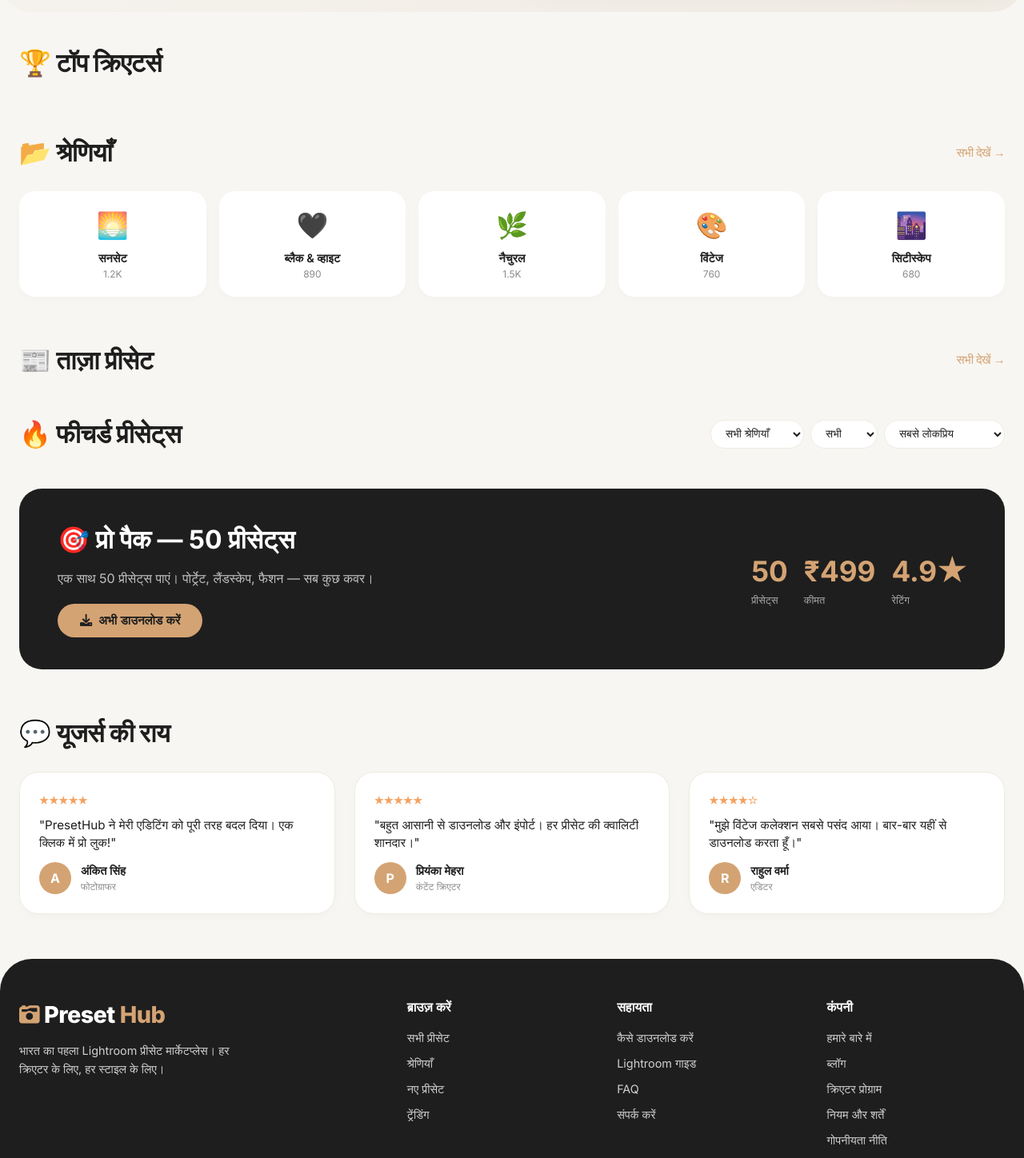
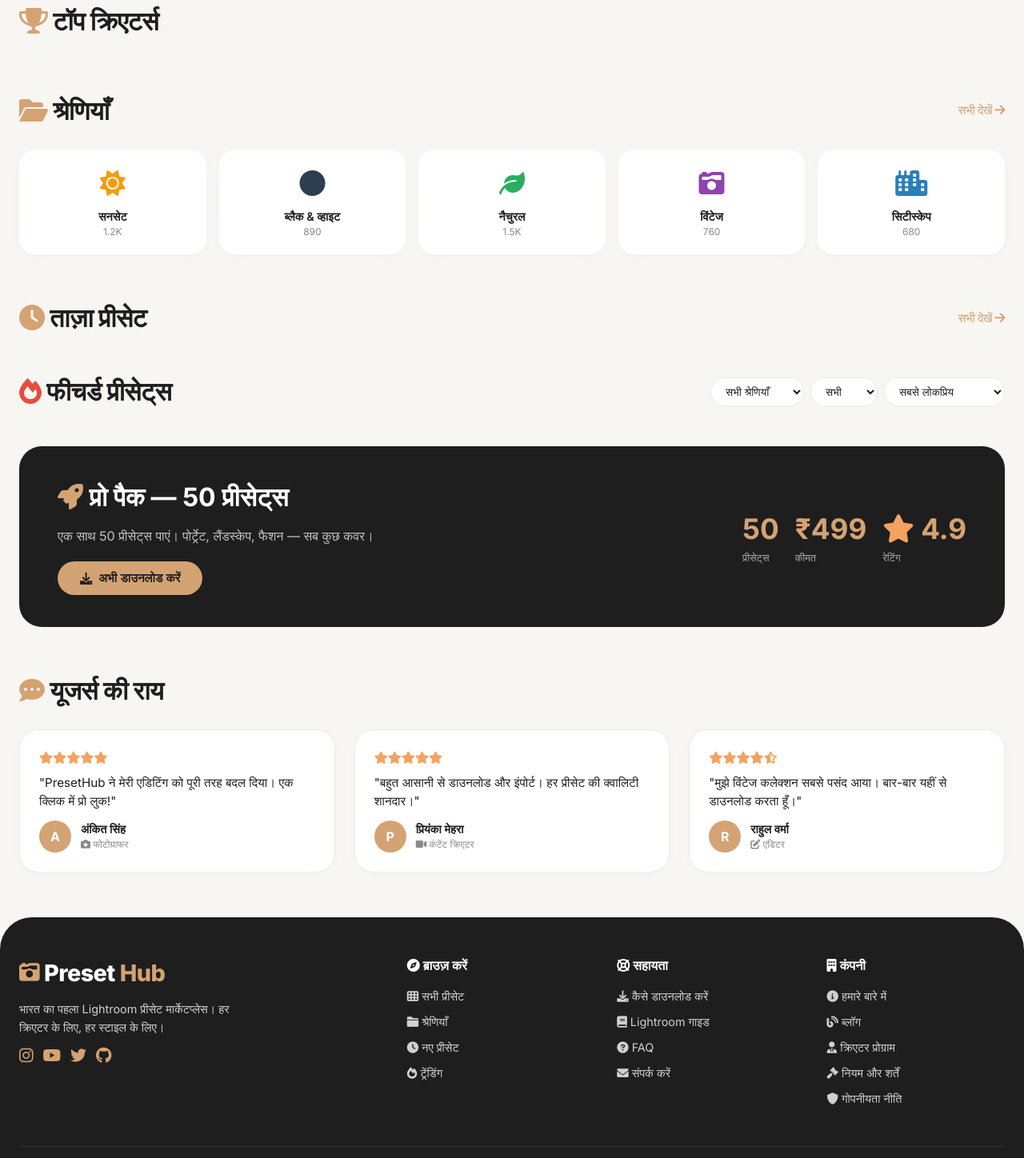
Before and after one commit to Itzprakash910/presethub-website, a plain HTML site: page frontend/index.html in a window 1280 px wide. Shown: the part 623-2071 px from the top of the page at 80% size. Drawn offline with Linux system fonts and the light colour scheme; no server answers.

Commit message:
Add files via upload

```diff
--- a/frontend/index.html
+++ b/frontend/index.html
@@ -97,15 +97,15 @@
                 <a href="/" class="logo"><i class="fas fa-camera-retro"></i> Preset<span>Hub</span></a>
 
                 <div class="nav-search">
-                    <input type="text" id="searchInput" placeholder="खोजें प्रीसेट, शैली, या क्रिएटर..." />
+                    <input type="text" id="searchInput" placeholder="खोजें प्रीसेट, शैली, या क्रिएटर..." aria-label="Search presets" />
                     <div id="searchSuggestions" style="display:none;position:absolute;top:100%;left:0;right:0;background:#fff;border-radius:12px;box-shadow:0 8px 24px rgba(0,0,0,0.1);z-index:10;max-height:300px;overflow-y:auto;margin-top:4px;"></div>
-                    <button id="searchBtn"><i class="fas fa-search"></i> खोजें</button>
+                    <button id="searchBtn" aria-label="Search"><i class="fas fa-search"></i> खोजें</button>
                 </div>
 
                 <div class="nav-actions">
                     <!-- Offline Indicator -->
                     <div id="offlineIndicator" style="display:none; background:#f39c12; color:#fff; padding:4px 12px; border-radius:20px; font-size:0.7rem; font-weight:600; margin-right:8px;">
-                        ⚡ ऑफलाइन
+                        <i class="fas fa-wifi"></i> ऑफलाइन
                     </div>
 
                     <!-- Wishlist -->
@@ -119,21 +119,21 @@
                         <i class="fas fa-moon"></i>
                     </button>
 
-                    <!-- 🔔 Notification Bell -->
+                    <!-- Notification Bell -->
                     <button class="icon-btn" id="notificationBtn" aria-label="Notifications" style="position:relative;">
                         <i class="fas fa-bell"></i>
                         <span id="notifBadge" style="position:absolute;top:-5px;right:-5px;background:#e74c3c;color:#fff;border-radius:50%;padding:2px 6px;font-size:0.7rem;display:none;">0</span>
                     </button>
 
-                    <!-- 🚪 Exit Button -->
+                    <!-- Exit Button -->
                     <button class="icon-btn" id="exitBtn" aria-label="Exit" onclick="exitSite()">
                         <i class="fas fa-sign-out-alt"></i>
                     </button>
 
                     <!-- Auth Section -->
                     <div id="authSection">
-                        <button class="btn btn-sm btn-outline" id="loginBtn">लॉग इन</button>
-                        <button class="btn btn-sm btn-primary" id="signupBtn">साइन अप</button>
+                        <button class="btn btn-sm btn-outline" id="loginBtn"><i class="fas fa-sign-in-alt"></i> लॉग इन</button>
+                        <button class="btn btn-sm btn-primary" id="signupBtn"><i class="fas fa-user-plus"></i> साइन अप</button>
                     </div>
 
                     <!-- User Section -->
@@ -171,7 +171,7 @@
                         </div>
                         <div class="hero-stats">
                             <div><div class="num" id="statPresets">12K+</div><div class="label">प्रीसेट्स</div></div>
-                            <div><div class="num">4.8★</div><div class="label">औसत रेटिंग</div></div>
+                            <div><div class="num"><i class="fas fa-star" style="color:#f4a261;"></i> 4.8</div><div class="label">औसत रेटिंग</div></div>
                             <div><div class="num" id="statUsers">50K</div><div class="label">सक्रिय यूजर्स</div></div>
                         </div>
                     </div>
@@ -183,10 +183,10 @@
                             <rect x="180" y="160" width="120" height="100" rx="12" fill="#d4c5b2" />
                             <circle cx="330" cy="80" r="30" fill="#d4a373" opacity="0.6" />
                             <circle cx="340" cy="210" r="24" fill="#d4a373" opacity="0.4" />
-                            <text x="120" y="280" font-family="Inter" font-weight="700" font-size="18" fill="#4a3f35">✨ प्रीसेट प्रीव्यू</text>
+                            <text x="120" y="280" font-family="Inter" font-weight="700" font-size="18" fill="#4a3f35"><i class="fas fa-wand-magic-sparkles"></i> प्रीसेट प्रीव्यू</text>
                         </svg>
                         <div class="hero-badge">
-                            <i class="fas fa-star" style="color:#f4a261;"></i> 4.8 ★ (2.3K समीक्षाएँ)
+                            <i class="fas fa-star" style="color:#f4a261;"></i> 4.8 <i class="fas fa-star" style="color:#f4a261;font-size:0.8rem;"></i> (2.3K समीक्षाएँ)
                         </div>
                     </div>
                 </div>
@@ -195,7 +195,7 @@
             <!-- Top Creators -->
             <section class="container" id="topCreatorsSection">
                 <div class="section-title">
-                    <span>🏆 टॉप क्रिएटर्स</span>
+                    <span><i class="fas fa-trophy" style="color:#d4a373;"></i> टॉप क्रिएटर्स</span>
                 </div>
                 <div class="top-creators-grid" id="topCreatorsGrid"></div>
             </section>
@@ -203,23 +203,23 @@
             <!-- Categories -->
             <section class="container" id="categoriesSection">
                 <div class="section-title">
-                    <span>📂 श्रेणियाँ</span>
-                    <a href="#" onclick="document.getElementById('presetsSection').scrollIntoView({behavior:'smooth'}); return false;">सभी देखें →</a>
+                    <span><i class="fas fa-folder-open" style="color:#d4a373;"></i> श्रेणियाँ</span>
+                    <a href="#" onclick="document.getElementById('presetsSection').scrollIntoView({behavior:'smooth'}); return false;">सभी देखें <i class="fas fa-arrow-right"></i></a>
                 </div>
                 <div class="categories" id="categoryList">
-                    <div class="category-card" data-category="सनसेट"><div class="icon">🌅</div><div class="name">सनसेट</div><div class="count">1.2K</div></div>
-                    <div class="category-card" data-category="ब्लैक & व्हाइट"><div class="icon">🖤</div><div class="name">ब्लैक &amp; व्हाइट</div><div class="count">890</div></div>
-                    <div class="category-card" data-category="नैचुरल"><div class="icon">🌿</div><div class="name">नैचुरल</div><div class="count">1.5K</div></div>
-                    <div class="category-card" data-category="विंटेज"><div class="icon">🎨</div><div class="name">विंटेज</div><div class="count">760</div></div>
-                    <div class="category-card" data-category="सिटीस्केप"><div class="icon">🌆</div><div class="name">सिटीस्केप</div><div class="count">680</div></div>
+                    <div class="category-card" data-category="सनसे트"><div class="icon"><i class="fas fa-sun" style="color:#f39c12;"></i></div><div class="name">सनसेट</div><div class="count">1.2K</div></div>
+                    <div class="category-card" data-category="ब्लैक & व्हाइट"><div class="icon"><i class="fas fa-circle" style="color:#2c3e50;"></i></div><div class="name">ब्लैक &amp; व्हाइट</div><div class="count">890</div></div>
+                    <div class="category-card" data-category="नैचुरल"><div class="icon"><i class="fas fa-leaf" style="color:#27ae60;"></i></div><div class="name">नैचुरल</div><div class="count">1.5K</div></div>
+                    <div class="category-card" data-category="विंटेज"><div class="icon"><i class="fas fa-camera-retro" style="color:#8e44ad;"></i></div><div class="name">विंटेज</div><div class="count">760</div></div>
+                    <div class="category-card" data-category="सिटीस्केप"><div class="icon"><i class="fas fa-city" style="color:#2980b9;"></i></div><div class="name">सिटीस्केप</div><div class="count">680</div></div>
                 </div>
             </section>
 
             <!-- Latest Presets -->
             <section class="container" id="latestSection">
                 <div class="section-title">
-                    <span>📰 ताज़ा प्रीसेट</span>
-                    <a href="#" onclick="document.getElementById('presetsSection').scrollIntoView({behavior:'smooth'}); return false;">सभी देखें →</a>
+                    <span><i class="fas fa-clock" style="color:#d4a373;"></i> ताज़ा प्रीसेट</span>
+                    <a href="#" onclick="document.getElementById('presetsSection').scrollIntoView({behavior:'smooth'}); return false;">सभी देखें <i class="fas fa-arrow-right"></i></a>
                 </div>
                 <div class="preset-grid" id="latestGrid"></div>
             </section>
@@ -227,9 +227,9 @@
             <!-- Presets Grid -->
             <section class="container" id="presetsSection">
                 <div class="section-title">
-                    <span id="presetTitle">🔥 फीचर्ड प्रीसेट्स</span>
+                    <span id="presetTitle"><i class="fas fa-fire" style="color:#e74c3c;"></i> फीचर्ड प्रीसेट्स</span>
                     <div style="display:flex;gap:8px;flex-wrap:wrap;">
-                        <select id="filterCategory" class="filter-select">
+                        <select id="filterCategory" class="filter-select" aria-label="Filter by category">
                             <option value="">सभी श्रेणियाँ</option>
                             <option value="सनसेट">सनसेट</option>
                             <option value="ब्लैक & व्हाइट">ब्लैक & व्हाइट</option>
@@ -237,12 +237,12 @@
                             <option value="विंटेज">विंटेज</option>
                             <option value="सिटीस्केप">सिटीस्केप</option>
                         </select>
-                        <select id="filterPrice" class="filter-select">
+                        <select id="filterPrice" class="filter-select" aria-label="Filter by price">
                             <option value="">सभी</option>
                             <option value="free">मुफ्त</option>
                             <option value="paid">सशुल्क</option>
                         </select>
-                        <select id="filterSort" class="filter-select">
+                        <select id="filterSort" class="filter-select" aria-label="Sort by">
                             <option value="popular">सबसे लोकप्रिय</option>
                             <option value="rating">उच्च रेटिंग</option>
                             <option value="newest">नए</option>
@@ -263,36 +263,36 @@
             <section class="container" id="featuredBanner">
                 <div class="featured-banner">
                     <div>
-                        <h2>🎯 प्रो पैक — 50 प्रीसेट्स</h2>
+                        <h2><i class="fas fa-rocket" style="color:#d4a373;"></i> प्रो पैक — 50 प्रीसेट्स</h2>
                         <p>एक साथ 50 प्रीसेट्स पाएं। पोर्ट्रेट, लैंडस्केप, फैशन — सब कुछ कवर।</p>
                         <button class="btn" id="featuredDownloadBtn"><i class="fas fa-download"></i> अभी डाउनलोड करें</button>
                     </div>
                     <div class="badge-group">
                         <div><div class="num">50</div><div class="label">प्रीसेट्स</div></div>
                         <div><div class="num">₹499</div><div class="label">कीमत</div></div>
-                        <div><div class="num">4.9★</div><div class="label">रेटिंग</div></div>
+                        <div><div class="num"><i class="fas fa-star" style="color:#f4a261;"></i> 4.9</div><div class="label">रेटिंग</div></div>
                     </div>
                 </div>
             </section>
 
             <!-- Testimonials -->
             <section class="container testimonials" id="testimonialsSection">
-                <div class="section-title"><span>💬 यूजर्स की राय</span></div>
+                <div class="section-title"><span><i class="fas fa-comment-dots" style="color:#d4a373;"></i> यूजर्स की राय</span></div>
                 <div class="testimonial-grid">
                     <div class="testimonial-card">
-                        <div class="stars">★★★★★</div>
+                        <div class="stars"><i class="fas fa-star"></i><i class="fas fa-star"></i><i class="fas fa-star"></i><i class="fas fa-star"></i><i class="fas fa-star"></i></div>
                         <p>"PresetHub ने मेरी एडिटिंग को पूरी तरह बदल दिया। एक क्लिक में प्रो लुक!"</p>
-                        <div class="user"><div class="avatar">A</div><div><div class="name">अंकित सिंह</div><div class="role">फोटोग्राफर</div></div></div>
+                        <div class="user"><div class="avatar">A</div><div><div class="name">अंकित सिंह</div><div class="role"><i class="fas fa-camera"></i> फोटोग्राफर</div></div></div>
                     </div>
                     <div class="testimonial-card">
-                        <div class="stars">★★★★★</div>
+                        <div class="stars"><i class="fas fa-star"></i><i class="fas fa-star"></i><i class="fas fa-star"></i><i class="fas fa-star"></i><i class="fas fa-star"></i></div>
                         <p>"बहुत आसानी से डाउनलोड और इंपोर्ट। हर प्रीसेट की क्वालिटी शानदार।"</p>
-                        <div class="user"><div class="avatar">P</div><div><div class="name">प्रियंका मेहरा</div><div class="role">कंटेंट क्रिएटर</div></div></div>
+                        <div class="user"><div class="avatar">P</div><div><div class="name">प्रियंका मेहरा</div><div class="role"><i class="fas fa-video"></i> कंटेंट क्रिएटर</div></div></div>
                     </div>
                     <div class="testimonial-card">
-                        <div class="stars">★★★★☆</div>
+                        <div class="stars"><i class="fas fa-star"></i><i class="fas fa-star"></i><i class="fas fa-star"></i><i class="fas fa-star"></i><i class="fas fa-star-half-alt"></i></div>
                         <p>"मुझे विंटेज कलेक्शन सबसे पसंद आया। बार-बार यहीं से डाउनलोड करता हूँ।"</p>
-                        <div class="user"><div class="avatar">R</div><div><div class="name">राहुल वर्मा</div><div class="role">एडिटर</div></div></div>
+                        <div class="user"><div class="avatar">R</div><div><div class="name">राहुल वर्मा</div><div class="role"><i class="fas fa-edit"></i> एडिटर</div></div></div>
                     </div>
                 </div>
             </section>
@@ -305,33 +305,39 @@
                     <div class="footer-brand">
                         <div class="logo"><i class="fas fa-camera-retro"></i> Preset<span>Hub</span></div>
                         <p>भारत का पहला Lightroom प्रीसेट मार्केटप्लेस। हर क्रिएटर के लिए, हर स्टाइल के लिए।</p>
+                        <div style="margin-top:12px;display:flex;gap:12px;">
+                            <a href="#" target="_blank" style="color:#d4a373;"><i class="fab fa-instagram fa-lg"></i></a>
+                            <a href="#" target="_blank" style="color:#d4a373;"><i class="fab fa-youtube fa-lg"></i></a>
+                            <a href="#" target="_blank" style="color:#d4a373;"><i class="fab fa-twitter fa-lg"></i></a>
+                            <a href="#" target="_blank" style="color:#d4a373;"><i class="fab fa-github fa-lg"></i></a>
+                        </div>
                     </div>
                     <div class="footer-col">
-                        <h4>ब्राउज़ करें</h4>
+                        <h4><i class="fas fa-compass"></i> ब्राउज़ करें</h4>
                         <ul>
-                            <li><a href="#" onclick="document.getElementById('presetsSection').scrollIntoView({behavior:'smooth'});">सभी प्रीसेट</a></li>
-                            <li><a href="#" onclick="document.getElementById('categoriesSection').scrollIntoView({behavior:'smooth'});">श्रेणियाँ</a></li>
-                            <li><a href="#" onclick="document.getElementById('latestSection').scrollIntoView({behavior:'smooth'});">नए प्रीसेट</a></li>
-                            <li><a href="#" onclick="filterSort.value='popular'; loadPresets();">ट्रेंडिंग</a></li>
+                            <li><a href="#" onclick="document.getElementById('presetsSection').scrollIntoView({behavior:'smooth'});"><i class="fas fa-th"></i> सभी प्रीसेट</a></li>
+                            <li><a href="#" onclick="document.getElementById('categoriesSection').scrollIntoView({behavior:'smooth'});"><i class="fas fa-folder"></i> श्रेणियाँ</a></li>
+                            <li><a href="#" onclick="document.getElementById('latestSection').scrollIntoView({behavior:'smooth'});"><i class="fas fa-clock"></i> नए प्रीसेट</a></li>
+                            <li><a href="#" onclick="filterSort.value='popular'; loadPresets();"><i class="fas fa-fire"></i> ट्रेंडिंग</a></li>
                         </ul>
                     </div>
                     <div class="footer-col">
-                        <h4>सहायता</h4>
+                        <h4><i class="fas fa-life-ring"></i> सहायता</h4>
                         <ul>
-                            <li><a href="/download-guide.html">कैसे डाउनलोड करें</a></li>
-                            <li><a href="/lightroom-guide.html">Lightroom गाइड</a></li>
-                            <li><a href="/faq.html">FAQ</a></li>
-                            <li><a href="/contact.html">संपर्क करें</a></li>
+                            <li><a href="/download-guide.html"><i class="fas fa-download"></i> कैसे डाउनलोड करें</a></li>
+                            <li><a href="/lightroom-guide.html"><i class="fas fa-book"></i> Lightroom गाइड</a></li>
+                            <li><a href="/faq.html"><i class="fas fa-question-circle"></i> FAQ</a></li>
+                            <li><a href="/contact.html"><i class="fas fa-envelope"></i> संपर्क करें</a></li>
                         </ul>
                     </div>
                     <div class="footer-col">
-                        <h4>कंपनी</h4>
+                        <h4><i class="fas fa-building"></i> कंपनी</h4>
                         <ul>
-                            <li><a href="/about.html">हमारे बारे में</a></li>
-                            <li><a href="/blog.html">ब्लॉग</a></li>
-                            <li><a href="/creator-program.html">क्रिएटर प्रोग्राम</a></li>
-                            <li><a href="/terms.html">नियम और शर्तें</a></li>
-                            <li><a href="/privacy.html">गोपनीयता नीति</a></li>
+                            <li><a href="/about.html"><i class="fas fa-info-circle"></i> हमारे बारे में</a></li>
+                            <li><a href="/blog.html"><i class="fas fa-blog"></i> ब्लॉग</a></li>
+                            <li><a href="/creator-program.html"><i class="fas fa-user-tie"></i> क्रिएटर प्रोग्राम</a></li>
+                            <li><a href="/terms.html"><i class="fas fa-gavel"></i> नियम और शर्तें</a></li>
+                            <li><a href="/privacy.html"><i class="fas fa-shield-alt"></i> गोपनीयता नीति</a></li>
                         </ul>
                     </div>
                 </div>
@@ -349,7 +355,7 @@
 
         <!-- Modal & Toast -->
         <div id="modalContainer"></div>
-        <div id="toastContainer"></div>
+        <div id="toastContainer" style="position:fixed;top:20px;right:20px;z-index:9999;display:flex;flex-direction:column;gap:8px;"></div>
     </div>
 
     <!-- ===== SCRIPTS ===== -->
```
